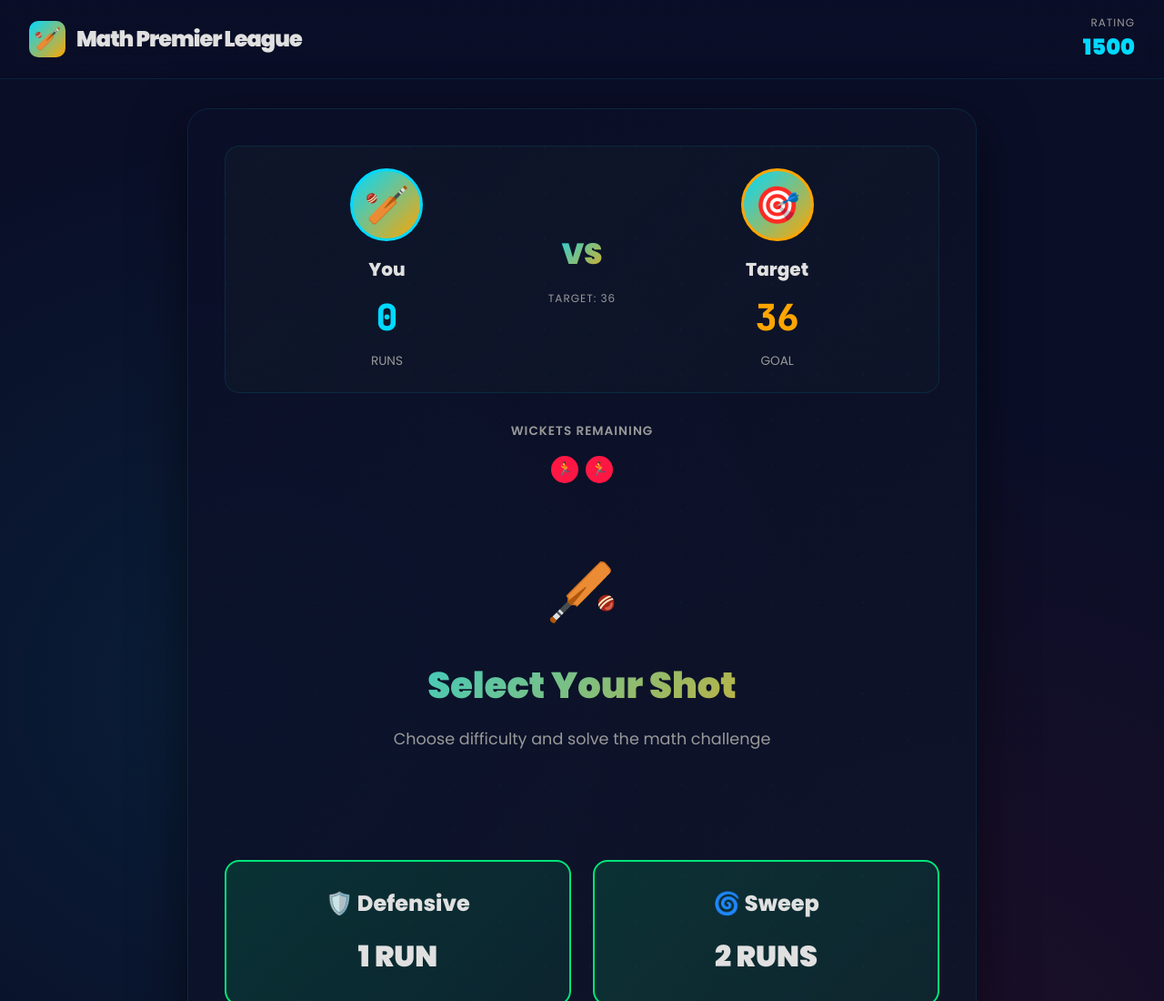
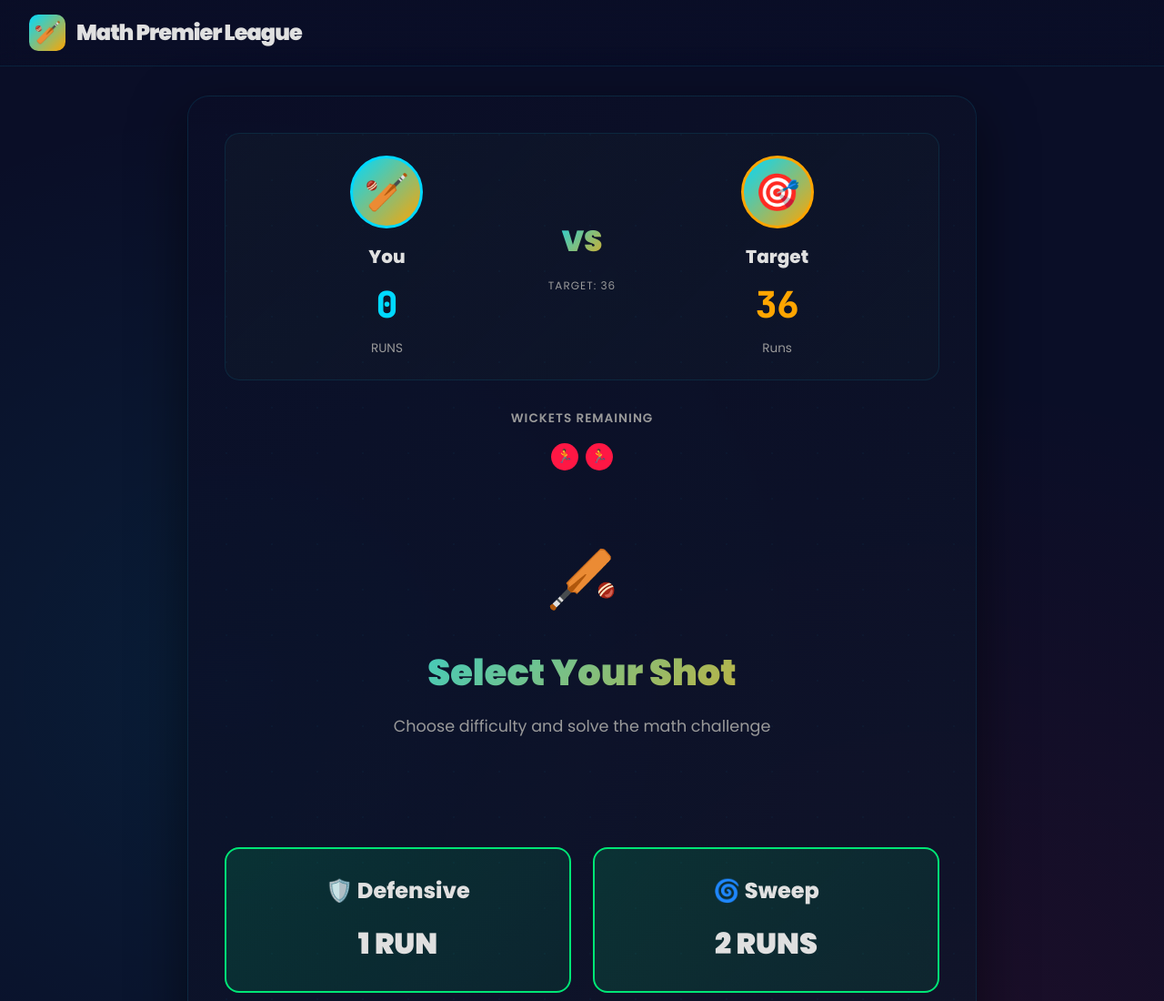
Before and after one commit to leomani2714/MPL, a plain HTML site: page index.html in a window 1280 px wide. Shown: the top 1100 px of the page at 91% size. Drawn offline with nearby package versions, Linux system fonts and the light colour scheme.

Commit message:
Update rating display and input type in index.html

```diff
--- a/index.html
+++ b/index.html
@@ -955,11 +955,7 @@
                 <span>Math Premier League</span>
             </div>
             <div style="display: flex; gap: 2rem; align-items: center;">
-                <div style="text-align: right;">
-                    <div style="font-size: 0.75rem; color: #999; text-transform: uppercase; letter-spacing: 1px;">Rating
-                    </div>
-                    <div id="sessionRating" style="font-size: 1.5rem; font-weight: 900; color: var(--primary);">1500
-                    </div>
+
                 </div>
             </div>
         </div>
@@ -989,7 +985,7 @@
                     <div class="player-avatar" style="border-color: var(--secondary);">🎯</div>
                     <div class="player-name">Target</div>
                     <div class="player-score" style="color: var(--secondary);" id="targetScore">48</div>
-                    <div style="font-size: 0.85rem; color: #999;">GOAL</div>
+                    <div style="font-size: 0.85rem; color: #999;">Runs</div>
                 </div>
             </div>
 
@@ -1057,7 +1053,7 @@
                     <div class="timer-display" id="timerDisplay">00:10</div>
                 </div>
 
-                <input id="answerInput" type="text" class="answer-input" placeholder="Enter your answer..."
+                <input id="answerInput" type="number" class="answer-input" placeholder="Enter your answer..."
                     autocomplete="off" />
 
                 <div class="action-buttons">
```
